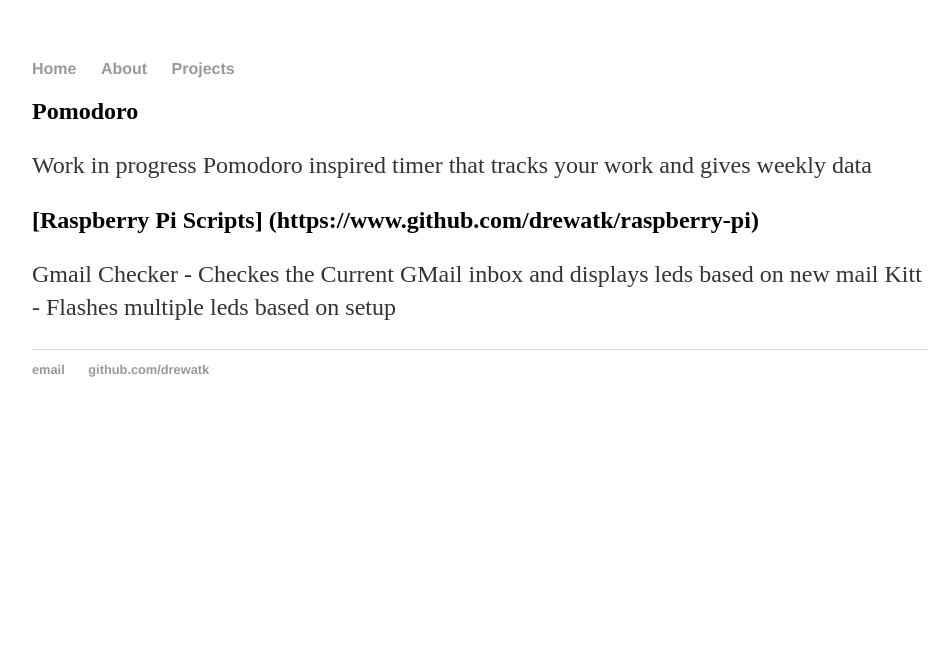
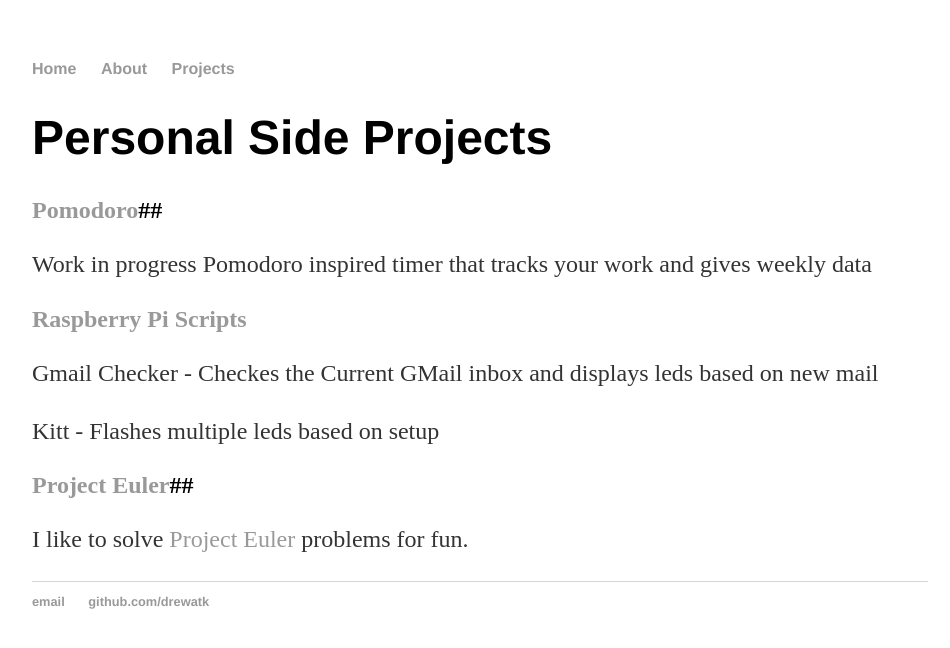
Before and after one commit to drewatk/drewatk.github.io, a Jekyll site: the page built from projects/index.md, in a window 1280 px wide. Shown: the top 648 px of the page, without its empty margins (160-1110 px from the left). Built offline with Jekyll 4.4.1, drawn with Linux system fonts in a browser that asks for light colours.

Commit message:
added links to github repos with their discriptions

```diff
--- a/projects/index.md
+++ b/projects/index.md
@@ -2,10 +2,15 @@
 layout: default
 title: Drew Atkinson
 ---
+# Personal Side Projects #
 
-##Pomodoro
+## [Pomodoro](https://www.github.com/drewatk/pomodoro)##
 Work in progress Pomodoro inspired timer that tracks your work and gives weekly data
 
-##[Raspberry Pi Scripts] (https://www.github.com/drewatk/raspberry-pi)
+## [Raspberry Pi Scripts](http://www.github.com/drewatk/raspberry-pi/) ##
 Gmail Checker - Checkes the Current GMail inbox and displays leds based on new mail
+
 Kitt - Flashes multiple leds based on setup
+
+## [Project Euler](https://www.github.com/drewatk/projecteuler)##
+I like to solve [Project Euler](http://www.projecteuler.net/) problems for fun.
```
